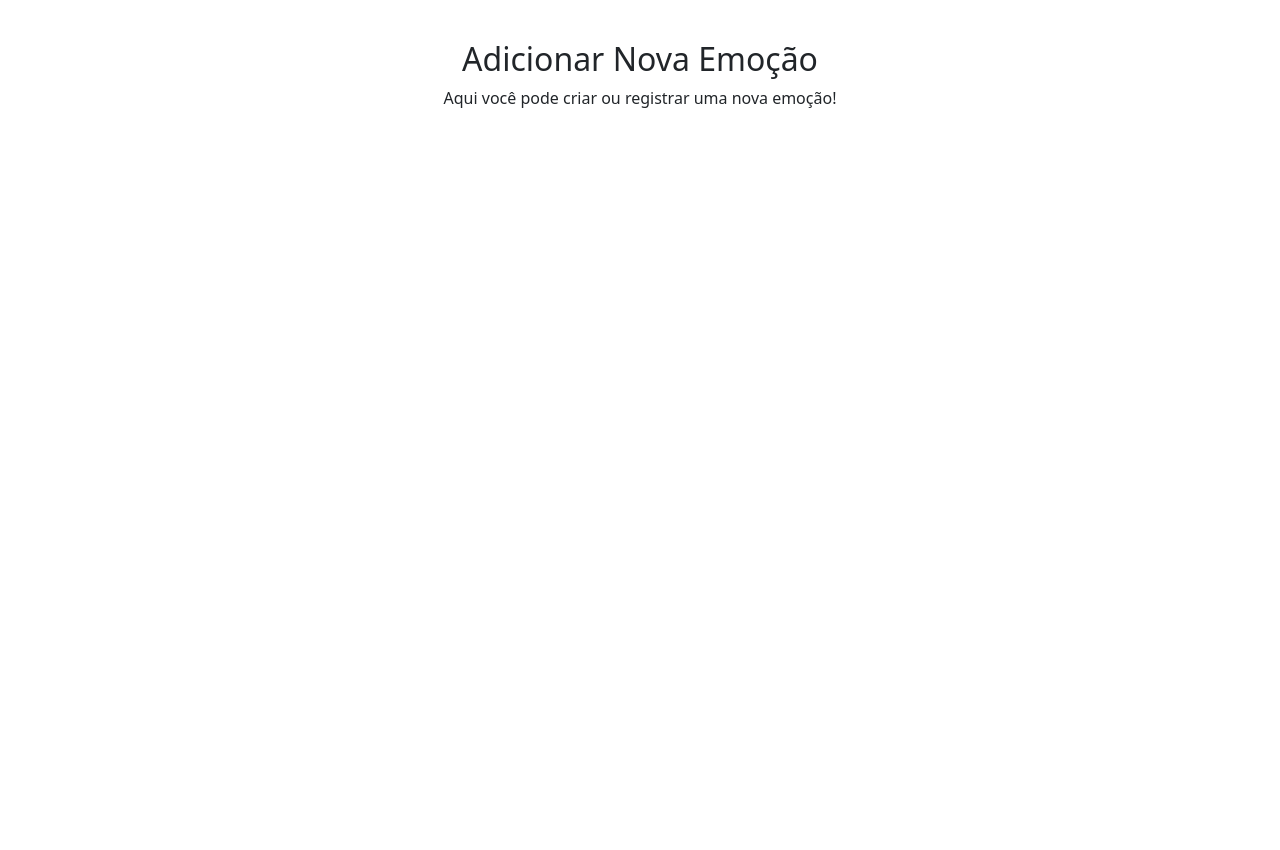
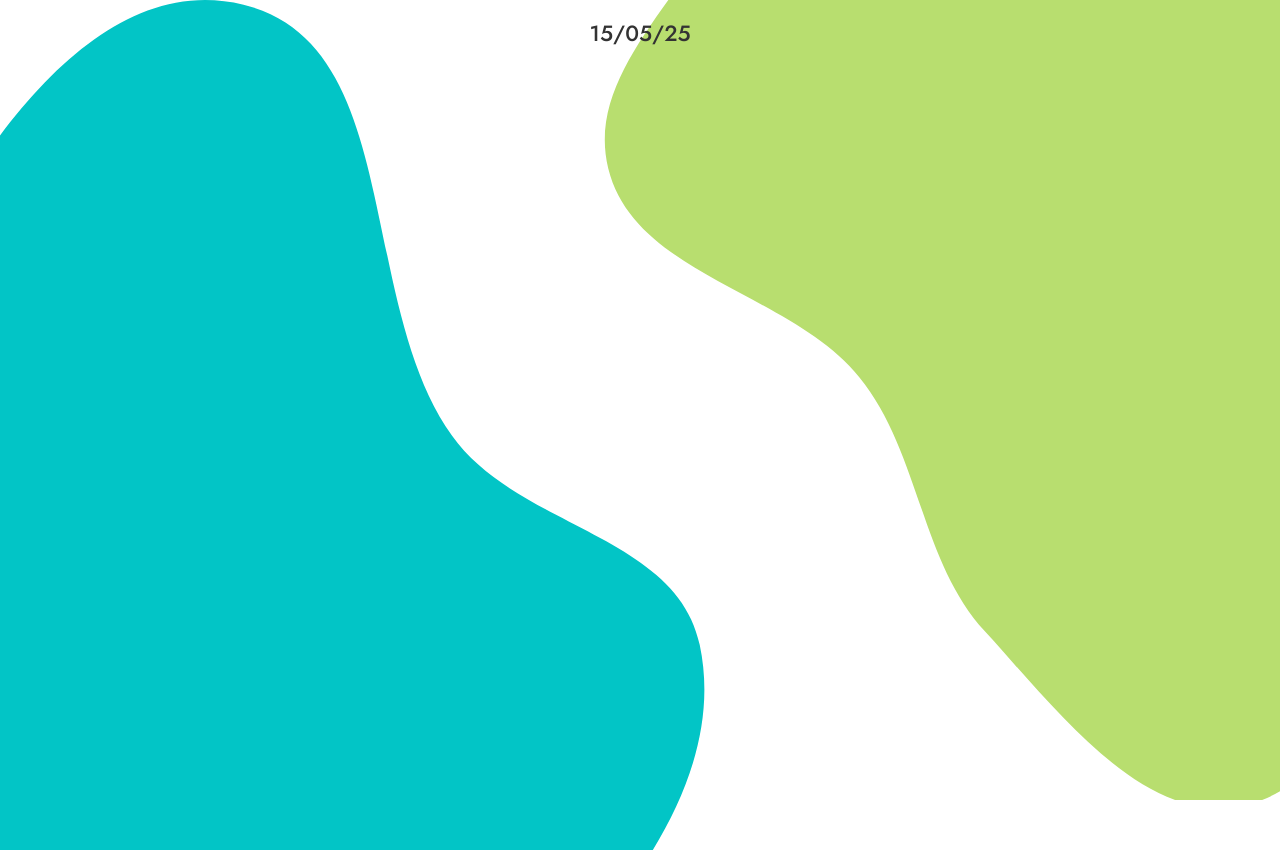
Before and after one commit to LaraSouzx/Moodly, a React (Create React App) app: page /nova-emocao in a window 1280 px wide. Before the commit the page ends 800 px from the top, so only its background shows below. Built offline with nearby package versions, Linux system fonts and the light colour scheme.

Commit message:
add: novas funcoes

```diff
--- a/src/components/Calendario/style.css
+++ b/src/components/Calendario/style.css
@@ -14,6 +14,7 @@
   font-family: 'Jost', sans-serif;
     position: relative;      /* <- permite usar z-index */
   z-index: 10;
+  margin-top: 0px;
 }
 
 /* Wrapper do componente de calendário */
--- a/src/pages/dashboard/style.css
+++ b/src/pages/dashboard/style.css
@@ -39,7 +39,7 @@
 }
 
 .add-emotion-button {
-  margin-top: 2px;
+  margin-top: -10px;
   background-color: #F7CD42;
   color: white;
   border: none;
@@ -51,6 +51,8 @@
   cursor: pointer;
   transition: background-color 0.2s;
    z-index: 2;
+   top: 650px;
+   position: absolute;
 }
 
 .add-emotion-button:hover {
--- a/src/pages/novaEmocao/NovaEmocao.js
+++ b/src/pages/novaEmocao/NovaEmocao.js
@@ -1,12 +1,49 @@
 import React from "react";
+import "../novaEmocao/style.css";
 
 const NovaEmocao = () => {
+ const hoje = new Date().toLocaleDateString("pt-BR", {
+  day: "2-digit",
+  month: "2-digit",
+  year: "2-digit",
+});
+
   return (
-    <div style={{ padding: "40px", textAlign: "center" }}>
-      <h2>Adicionar Nova Emoção</h2>
-      <p>Aqui você pode criar ou registrar uma nova emoção!</p>
-      {/* Você pode colocar um formulário aqui depois */}
-    </div>
+   <div className="nova-emocao-container">
+    <h2 className="data-hoje">{hoje}</h2>
+
+     <svg
+        xmlns="http://www.w3.org/2000/svg"
+        width="750"
+        height="850"
+        viewBox="0 0 744 960"
+        fill="none"
+        className="organicoum"
+      >
+        <path
+          fillRule="evenodd"
+          clipRule="evenodd"
+          d="M223.504 5.31648C405.414 49.8968 350.251 339.67 459.04 492.28C532.643 595.529 712.513 603.971 738.729 728.071C766.908 861.461 677.243 989.684 585.38 1090.34C488.506 1196.48 367.019 1287.13 223.504 1292.61C75.535 1298.26 -85.6002 1242.85 -167.08 1119.08C-241.643 1005.81 -148.528 863.723 -148.12 728.071C-147.714 593.27 -226.362 459.268 -164.735 339.412C-83.5423 181.504 51.1848 -36.9133 223.504 5.31648Z"
+          fill="#02C5C6"
+        />
+      </svg>
+
+      <svg
+        xmlns="http://www.w3.org/2000/svg"
+        width="700"
+        height="1000"
+        viewBox="0 0 667 1024"
+        fill="none"
+        className="organicodois"
+      >
+        <path
+          fillRule="evenodd"
+          clipRule="evenodd"
+          d="M202.558 -230.059C268.027 -317.315 378.042 -382.937 487.24 -383.093C599.273 -383.253 670.739 -239.273 782.476 -230.888C898.099 -222.211 1013.11 -401.665 1109.07 -336.427C1208.04 -269.144 1078.27 -83.0263 1145.55 15.9384C1214.97 118.039 1415.25 78.15 1467.12 190.17C1512.68 288.594 1429.37 406.347 1367.42 495.148C1310.77 576.355 1222.71 630.209 1132.16 670.325C1056.39 703.892 955.236 656.803 889.301 706.968C783.693 787.319 789.775 991.019 662.229 1027.86C557.067 1058.24 463.835 932.04 389.684 851.292C323.386 779.096 322.936 667.06 261.081 591.025C189.861 503.478 31.1155 486.73 4.03571 377.233C-21.9741 272.062 102.332 187.958 135.958 85.0923C169.737 -18.2399 137.336 -143.132 202.558 -230.059Z"
+          fill="#B8DE6F"
+        />
+      </svg>
+   </div>
   );
 };
 
--- a/src/pages/novaEmocao/style.css
+++ b/src/pages/novaEmocao/style.css
@@ -0,0 +1,31 @@
+@import url('https://fonts.googleapis.com/css2?family=Jost:wght@100;200;300;400;500;600;700&display=swap');
+.nova-emocao-container{
+    font-family: 'Jost';
+}
+organicoum,
+.organicodois {
+  position: absolute;
+  z-index: 0;
+   /* reduz opacidade para não brigar com conteúdo */
+}
+
+.organicoum {
+  top: 0;
+  left: 0;
+}
+
+.organicodois {
+  bottom: 0;
+  right: 0;
+}
+
+.data-hoje {
+  position: relative;  /* ou absolute, se quiser posicionar no topo */
+  z-index: 3;
+  font-size: 22px;
+  font-weight: 500;
+  color: #333;
+  text-align: center;
+  margin-top: 20px;
+  text-transform: capitalize;
+}
```
